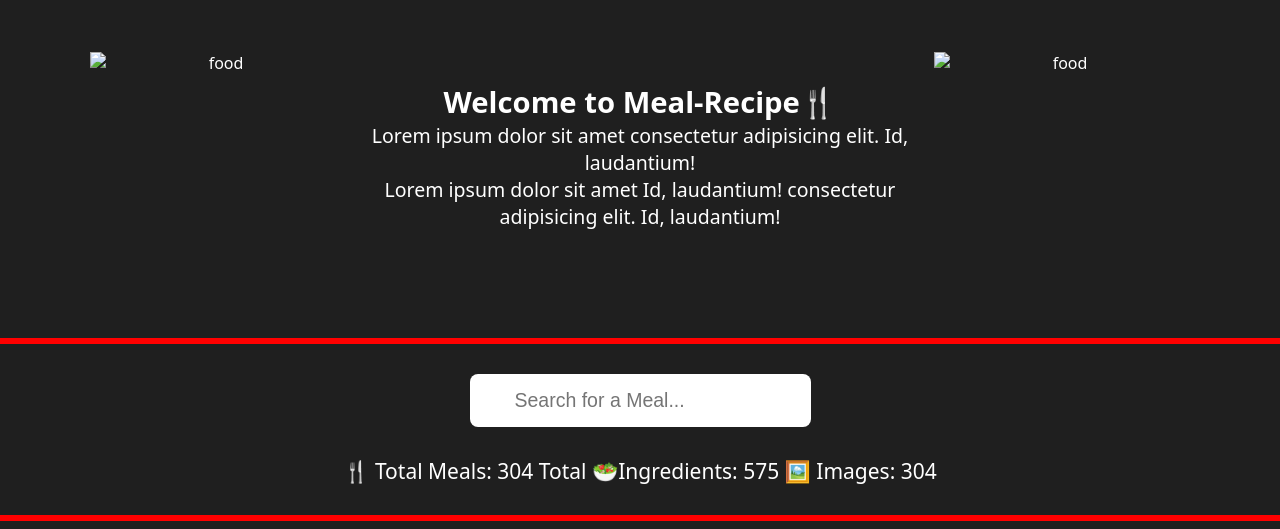
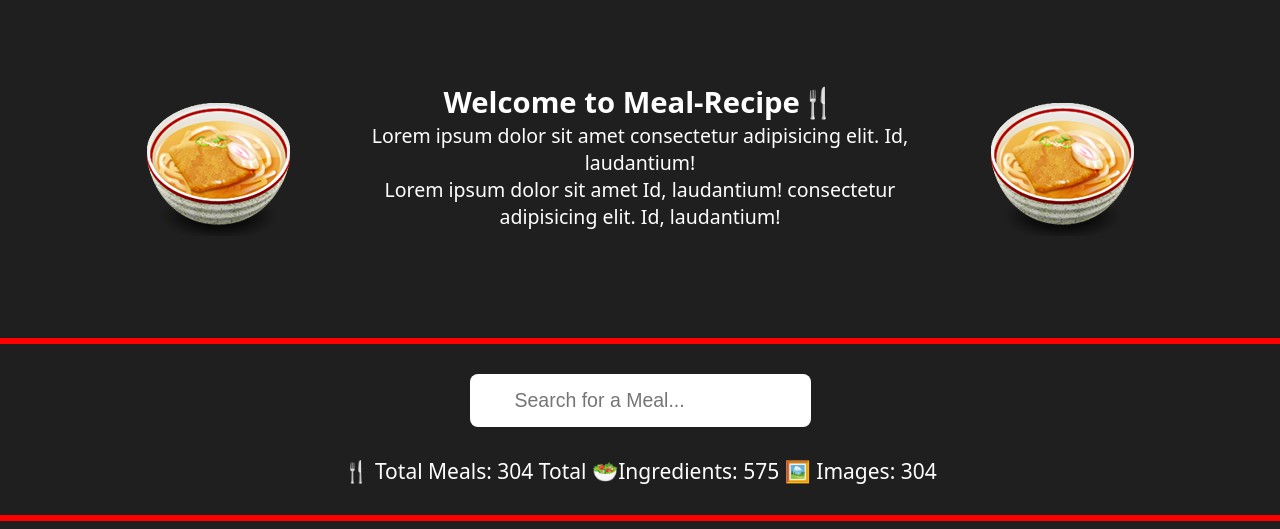
Before and after one commit to ashutoshgupta-dev/Meal-Recipe, a plain HTML site: page index.html in a window 1280 px wide. Shown: the part 80-609 px from the top of the page. Drawn offline with Linux system fonts and the light colour scheme; no server answers.

Commit message:
Update index.html

```diff
--- a/index.html
+++ b/index.html
@@ -46,13 +46,13 @@
         </div>
 
         <div class="info">
-            <img src="./image/meal-icon.png" alt="food" width="256" height="256">
+            <img src="./meal-icon.png" alt="food" width="256" height="256">
             <div class="para">
                 <h2>Welcome to Meal-Recipe🍴</h2>
                 <p>Lorem ipsum dolor sit amet consectetur adipisicing elit. Id, laudantium!</p>
                 <p>Lorem ipsum dolor sit amet Id, laudantium! consectetur adipisicing elit. Id, laudantium!</p>
             </div>
-            <img src="./image/meal-icon.png" alt="food" width="256" height="256">
+            <img src="./meal-icon.png" alt="food" width="256" height="256">
         </div>
 
         <div class="search-meal">
```
